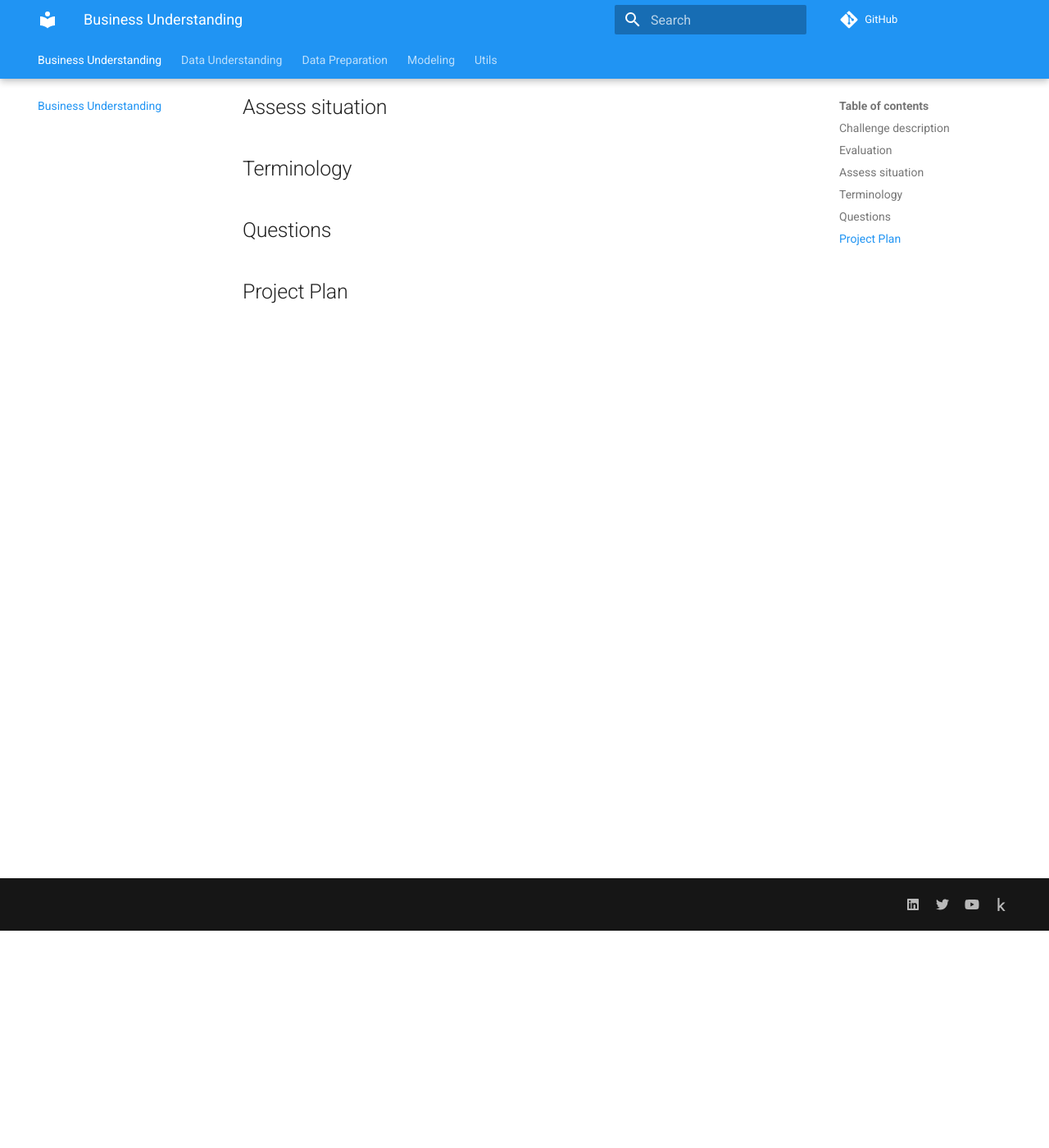
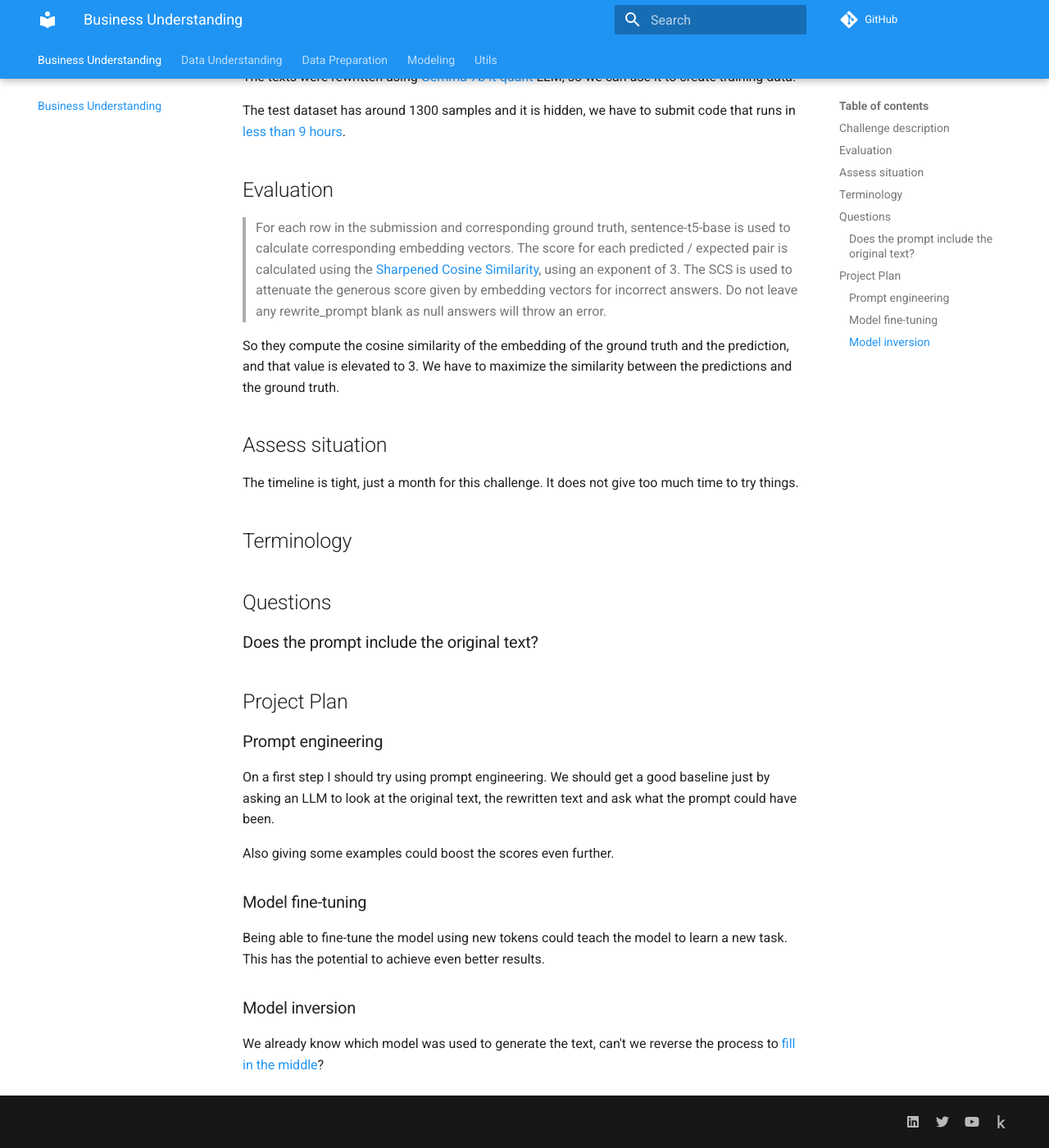
Before and after one commit to ironbar/prompt_recovery, an MkDocs documentation site: the page built from docs/01_Business_Understanding.md, in a window 1280 px wide and 1400 px high, scrolled down 265 px. Shown: the whole window at 82% size. Built offline with MkDocs 1.6.1 and Material for MkDocs 9.7.7, drawn with Linux system fonts in a browser that asks for light colours; comment, search, counter and statistics services are not loaded.

Commit message:
business understanding

```diff
--- a/docs/01_Business_Understanding.md
+++ b/docs/01_Business_Understanding.md
@@ -7,10 +7,22 @@
 <!--- Look at the challenge description, understand the goal of the challenge
 and write it here with your own words. Use images if they improve the explanation--->
 
+The challenge is to guess the prompt that was used to transform a text, given the original and the
+transformed text.
+
+The texts were rewritten using [Gemma 7b-it-quant](https://www.kaggle.com/models/google/gemma/frameworks/pyTorch/variations/7b-it-quant) LLM, so we can use it to create training data.
+
+The test dataset has around 1300 samples and it is hidden, we have to submit code that runs in [less than 9 hours](www.kaggle.com/competitions/llm-prompt-recovery/overview/code-requirements).
+
 ## Evaluation
 
 <!--- Understand the metric used on the challenge, write it here and study
 the characteristics of the metric --->
+
+> For each row in the submission and corresponding ground truth, sentence-t5-base is used to calculate corresponding embedding vectors. The score for each predicted / expected pair is calculated using the [Sharpened Cosine Similarity](https://github.com/brohrer/sharpened-cosine-similarity/blob/main/README.md?plain=1#L32), using an exponent of 3. The SCS is used to attenuate the generous score given by embedding vectors for incorrect answers. Do not leave any rewrite_prompt blank as null answers will throw an error.
+
+So they compute the cosine similarity of the embedding of the ground truth and the prediction, and that
+value is elevated to 3. We have to maximize the similarity between the predictions and the ground truth.
 
 ## Assess situation
 
@@ -23,6 +35,8 @@ the data analysis goal and project plan
 * other projects. May I have other more interesting projects in the horizon?
  --->
 
+The timeline is tight, just a month for this challenge. It does not give too much time to try things.
+
 ## Terminology
 
 <!--- Sometimes the field of the challenge has specific terms, if that is the
@@ -32,8 +46,26 @@ case write them here, otherwise delete this section.--->
 
 <!--- Write here any question that arises when reading about the challenge --->
 
+### Does the prompt include the original text?
+
 ## Project Plan
 
 <!--- Write initial ideas for the project. This is just initial thoughts,
 during the challenge I will have a better understanding of the project and
 with better information I could decide other actions not considered here.--->
+
+### Prompt engineering
+
+On a first step I should try using prompt engineering. We should get a good baseline just by
+asking an LLM to look at the original text, the rewritten text and ask what the prompt could have been.
+
+Also giving some examples could boost the scores even further.
+
+### Model fine-tuning
+
+Being able to fine-tune the model using new tokens could teach the model to learn a new task. This
+has the potential to achieve even better results.
+
+### Model inversion
+
+We already know which model was used to generate the text, can't we reverse the process to [fill in the middle](https://arxiv.org/abs/2207.14255)?
```
